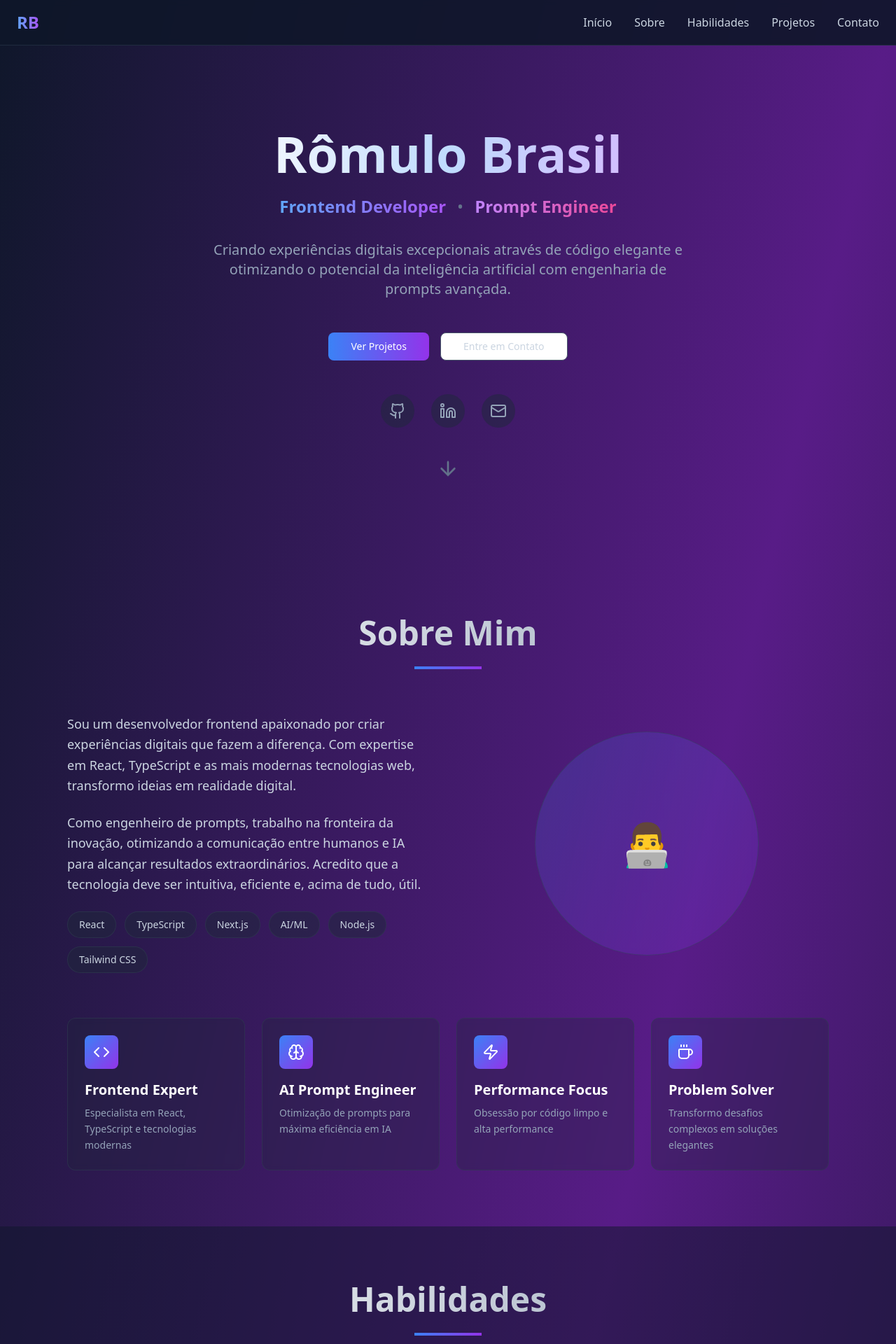
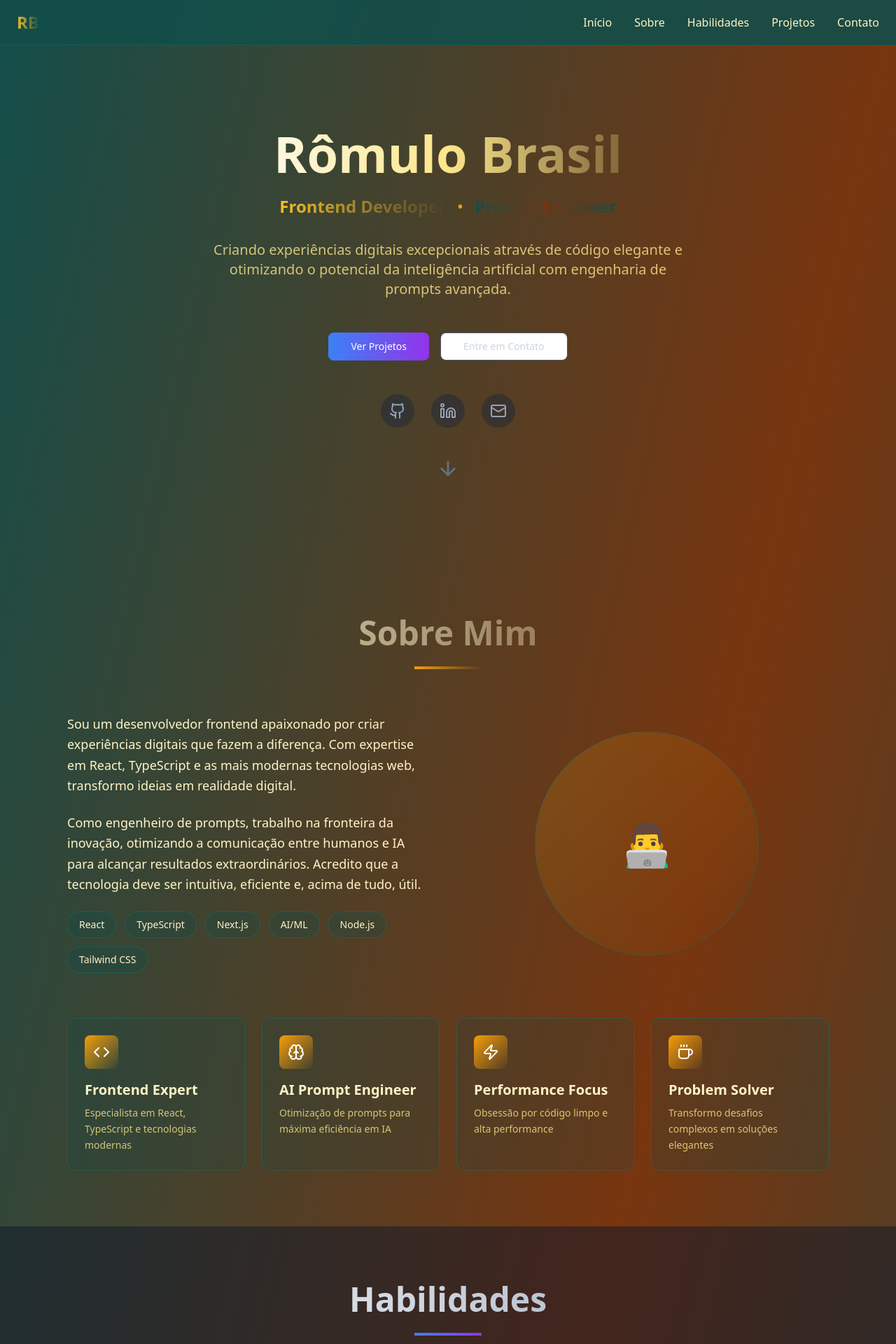
Before and after one commit to Romulo-us-br/Portifolio, a React (Vite) app: page / in a window 1280 px wide. Shown: the top 1920 px of the page at 70% size. Built offline with nearby package versions, Linux system fonts and the light colour scheme.

Commit message:
pallet change

```diff
--- a/src/components/About.tsx
+++ b/src/components/About.tsx
@@ -1,4 +1,3 @@
-
 import { Code, Brain, Coffee, Zap } from "lucide-react";
 
 const About = () => {
@@ -29,20 +28,20 @@ const About = () => {
     <section id="about" className="py-20 px-6">
       <div className="container mx-auto max-w-6xl">
         <div className="text-center mb-16">
-          <h2 className="text-4xl md:text-5xl font-bold mb-6 bg-gradient-to-r from-white to-slate-400 bg-clip-text text-transparent">
+          <h2 className="text-4xl md:text-5xl font-bold mb-6 bg-gradient-to-r from-amber-100 to-coral-200 bg-clip-text text-transparent">
             Sobre Mim
           </h2>
-          <div className="w-24 h-1 bg-gradient-to-r from-blue-500 to-purple-600 mx-auto mb-8"></div>
+          <div className="w-24 h-1 bg-gradient-to-r from-amber-500 to-coral-600 mx-auto mb-8"></div>
         </div>
 
         <div className="grid md:grid-cols-2 gap-12 items-center mb-16">
           <div className="space-y-6">
-            <p className="text-lg text-slate-300 leading-relaxed">
+            <p className="text-lg text-amber-100 leading-relaxed">
               Sou um desenvolvedor frontend apaixonado por criar experiências digitais
               que fazem a diferença. Com expertise em React, TypeScript e as mais
               modernas tecnologias web, transformo ideias em realidade digital.
             </p>
-            <p className="text-lg text-slate-300 leading-relaxed">
+            <p className="text-lg text-amber-100 leading-relaxed">
               Como engenheiro de prompts, trabalho na fronteira da inovação,
               otimizando a comunicação entre humanos e IA para alcançar resultados
               extraordinários. Acredito que a tecnologia deve ser intuitiva,
@@ -52,7 +51,7 @@ const About = () => {
               {["React", "TypeScript", "Next.js", "AI/ML", "Node.js", "Tailwind CSS"].map((tech) => (
                 <span
                   key={tech}
-                  className="px-4 py-2 bg-slate-800/50 rounded-full text-sm text-slate-300 border border-slate-700/50"
+                  className="px-4 py-2 bg-teal-900/30 rounded-full text-sm text-amber-100 border border-teal-700/50"
                 >
                   {tech}
                 </span>
@@ -61,7 +60,7 @@ const About = () => {
           </div>
 
           <div className="relative">
-            <div className="w-80 h-80 mx-auto bg-gradient-to-br from-blue-500/20 to-purple-600/20 rounded-full flex items-center justify-center backdrop-blur-sm border border-slate-700/50">
+            <div className="w-80 h-80 mx-auto bg-gradient-to-br from-amber-500/20 to-coral-600/20 rounded-full flex items-center justify-center backdrop-blur-sm border border-teal-700/50">
               <div className="text-6xl">👨‍💻</div>
             </div>
           </div>
@@ -71,13 +70,13 @@ const About = () => {
           {highlights.map((item, index) => (
             <div
               key={index}
-              className="p-6 bg-slate-800/30 rounded-xl border border-slate-700/50 hover:border-slate-600/50 transition-all duration-300 hover:scale-105 backdrop-blur-sm"
+              className="p-6 bg-teal-900/20 rounded-xl border border-teal-700/50 hover:border-amber-500/50 transition-all duration-300 hover:scale-105 backdrop-blur-sm"
             >
-              <div className="w-12 h-12 bg-gradient-to-br from-blue-500 to-purple-600 rounded-lg flex items-center justify-center mb-4">
+              <div className="w-12 h-12 bg-gradient-to-br from-amber-500 to-coral-600 rounded-lg flex items-center justify-center mb-4">
                 <item.icon className="w-6 h-6 text-white" />
               </div>
-              <h3 className="text-xl font-semibold text-white mb-2">{item.title}</h3>
-              <p className="text-slate-400 text-sm leading-relaxed">{item.description}</p>
+              <h3 className="text-xl font-semibold text-amber-100 mb-2">{item.title}</h3>
+              <p className="text-amber-200/80 text-sm leading-relaxed">{item.description}</p>
             </div>
           ))}
         </div>
--- a/src/components/Contact.tsx
+++ b/src/components/Contact.tsx
@@ -1,4 +1,3 @@
-
 import { useState } from "react";
 import { Send, Mail, MapPin, Phone } from "lucide-react";
 import { Button } from "@/components/ui/button";
@@ -56,14 +55,14 @@ const Contact = () => {
   ];
 
   return (
-    <section id="contact" className="py-20 px-6 bg-slate-900/50">
+    <section id="contact" className="py-20 px-6 bg-teal-900/50">
       <div className="container mx-auto max-w-6xl">
         <div className="text-center mb-16">
-          <h2 className="text-4xl md:text-5xl font-bold mb-6 bg-gradient-to-r from-white to-slate-400 bg-clip-text text-transparent">
+          <h2 className="text-4xl md:text-5xl font-bold mb-6 bg-gradient-to-r from-amber-100 to-coral-200 bg-clip-text text-transparent">
             Vamos Conversar
           </h2>
-          <div className="w-24 h-1 bg-gradient-to-r from-blue-500 to-purple-600 mx-auto mb-8"></div>
-          <p className="text-xl text-slate-400 max-w-2xl mx-auto">
+          <div className="w-24 h-1 bg-gradient-to-r from-amber-500 to-coral-600 mx-auto mb-8"></div>
+          <p className="text-xl text-amber-200/80 max-w-2xl mx-auto">
             Tem um projeto em mente? Vamos transformar suas ideias em realidade digital.
           </p>
         </div>
@@ -72,8 +71,8 @@ const Contact = () => {
           {/* Contact Information */}
           <div className="space-y-8">
             <div>
-              <h3 className="text-2xl font-bold text-white mb-6">Entre em Contato</h3>
-              <p className="text-slate-400 text-lg leading-relaxed mb-8">
+              <h3 className="text-2xl font-bold text-amber-100 mb-6">Entre em Contato</h3>
+              <p className="text-amber-200/80 text-lg leading-relaxed mb-8">
                 Estou sempre aberto a discutir novos projetos, oportunidades criativas
                 ou parcerias interessantes. Vamos criar algo incrível juntos!
               </p>
--- a/src/components/Header.tsx
+++ b/src/components/Header.tsx
@@ -1,4 +1,3 @@
-
 import { useState } from "react";
 import { Menu, X } from "lucide-react";
 
@@ -14,10 +13,10 @@ const Header = () => {
   };
 
   return (
-    <header className="fixed top-0 w-full z-50 bg-slate-900/90 backdrop-blur-sm border-b border-slate-700/50">
+    <header className="fixed top-0 w-full z-50 bg-teal-900/90 backdrop-blur-sm border-b border-teal-700/50">
       <div className="container mx-auto px-6 py-4">
         <div className="flex items-center justify-between">
-          <div className="text-2xl font-bold bg-gradient-to-r from-blue-400 to-purple-500 bg-clip-text text-transparent">
+          <div className="text-2xl font-bold bg-gradient-to-r from-amber-400 to-coral-500 bg-clip-text text-transparent">
             RB
           </div>
 
@@ -33,10 +32,10 @@ const Header = () => {
               <button
                 key={item.id}
                 onClick={() => scrollToSection(item.id)}
-                className="text-slate-300 hover:text-white transition-colors duration-300 relative group"
+                className="text-amber-100 hover:text-white transition-colors duration-300 relative group"
               >
                 {item.label}
-                <span className="absolute -bottom-1 left-0 w-0 h-0.5 bg-gradient-to-r from-blue-400 to-purple-500 group-hover:w-full transition-all duration-300"></span>
+                <span className="absolute -bottom-1 left-0 w-0 h-0.5 bg-gradient-to-r from-amber-400 to-coral-500 group-hover:w-full transition-all duration-300"></span>
               </button>
             ))}
           </nav>
--- a/src/components/Hero.tsx
+++ b/src/components/Hero.tsx
@@ -1,4 +1,3 @@
-
 import { ArrowDown, Github, Linkedin, Mail } from "lucide-react";
 import { Button } from "@/components/ui/button";
 
@@ -14,21 +13,21 @@ const Hero = () => {
     <section id="hero" className="min-h-screen flex items-center justify-center px-6 pt-20">
       <div className="text-center max-w-4xl mx-auto">
         <div className="mb-8 animate-fade-in">
-          <h1 className="text-5xl md:text-7xl font-bold mb-6 bg-gradient-to-r from-white via-blue-200 to-purple-300 bg-clip-text text-transparent">
+          <h1 className="text-5xl md:text-7xl font-bold mb-6 bg-gradient-to-r from-white via-amber-200 to-coral-300 bg-clip-text text-transparent">
             Rômulo Brasil
           </h1>
-          <div className="text-xl md:text-2xl text-slate-300 mb-8">
-            <span className="bg-gradient-to-r from-blue-400 to-purple-500 bg-clip-text text-transparent font-semibold">
+          <div className="text-xl md:text-2xl text-amber-100 mb-8">
+            <span className="bg-gradient-to-r from-amber-400 to-coral-500 bg-clip-text text-transparent font-semibold">
               Frontend Developer
             </span>
-            <span className="mx-4 text-slate-500">•</span>
-            <span className="bg-gradient-to-r from-purple-400 to-pink-500 bg-clip-text text-transparent font-semibold">
+            <span className="mx-4 text-amber-500">•</span>
+            <span className="bg-gradient-to-r from-coral-400 to-amber-500 bg-clip-text text-transparent font-semibold">
               Prompt Engineer
             </span>
           </div>
         </div>
 
-        <p className="text-lg md:text-xl text-slate-400 mb-12 max-w-2xl mx-auto leading-relaxed animate-fade-in">
+        <p className="text-lg md:text-xl text-amber-200/80 mb-12 max-w-2xl mx-auto leading-relaxed animate-fade-in">
           Criando experiências digitais excepcionais através de código elegante e
           otimizando o potencial da inteligência artificial com engenharia de prompts avançada.
         </p>
--- a/src/pages/Index.tsx
+++ b/src/pages/Index.tsx
@@ -1,4 +1,3 @@
-
 import Hero from "@/components/Hero";
 import About from "@/components/About";
 import Skills from "@/components/Skills";
@@ -8,7 +7,7 @@ import Header from "@/components/Header";
 
 const Index = () => {
   return (
-    <div className="min-h-screen bg-gradient-to-br from-slate-900 via-purple-900 to-slate-900">
+    <div className="min-h-screen bg-gradient-to-br from-teal-900 via-amber-900 to-teal-900">
       <Header />
       <main>
         <Hero />
```
Also changed, not shown: src/components/Projects.tsx (+10 -11 lines), 2 other files (tests, documents, lock files or other folders).
